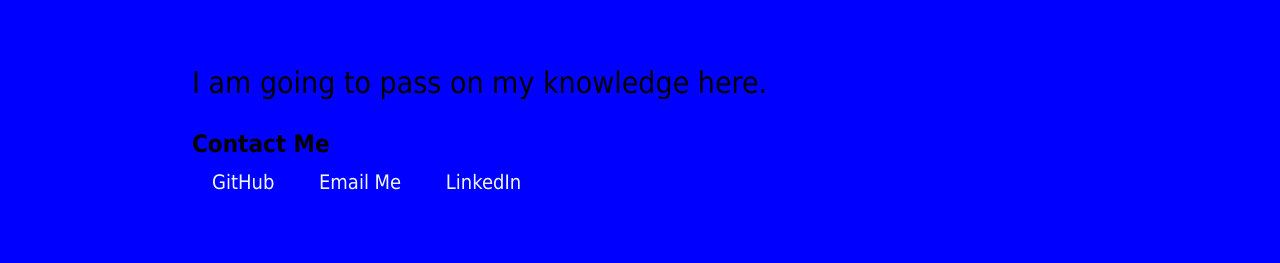
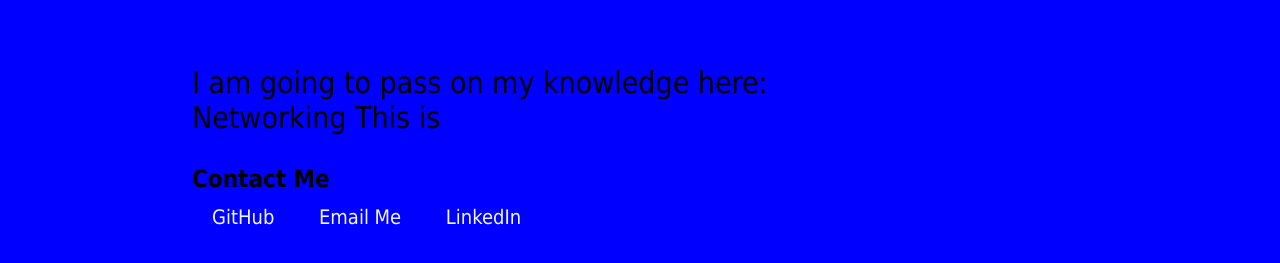
Before and after one commit to apaezcastro/andrepaez-website, a plain HTML site: page index.html in a window 1280 px wide. Shown: the part 513-776 px from the top of the page. Drawn offline with Linux system fonts and the light colour scheme.

Commit message:
adding a post

```diff
--- a/index.html
+++ b/index.html
@@ -27,7 +27,11 @@
             <img id="learning" src="images/IamStillLearning.jpg.jpg"/>
         </section>
         <section id="Intro">
-                <p>I am going to pass on my knowledge here.</p>
+                <p>I am going to pass on my knowledge here:</p>
+
+                <p>Networking
+                    This is
+                </p>
         </section>
         <section id="contact">
             <h2 id="contact">Contact Me</h2>
```
